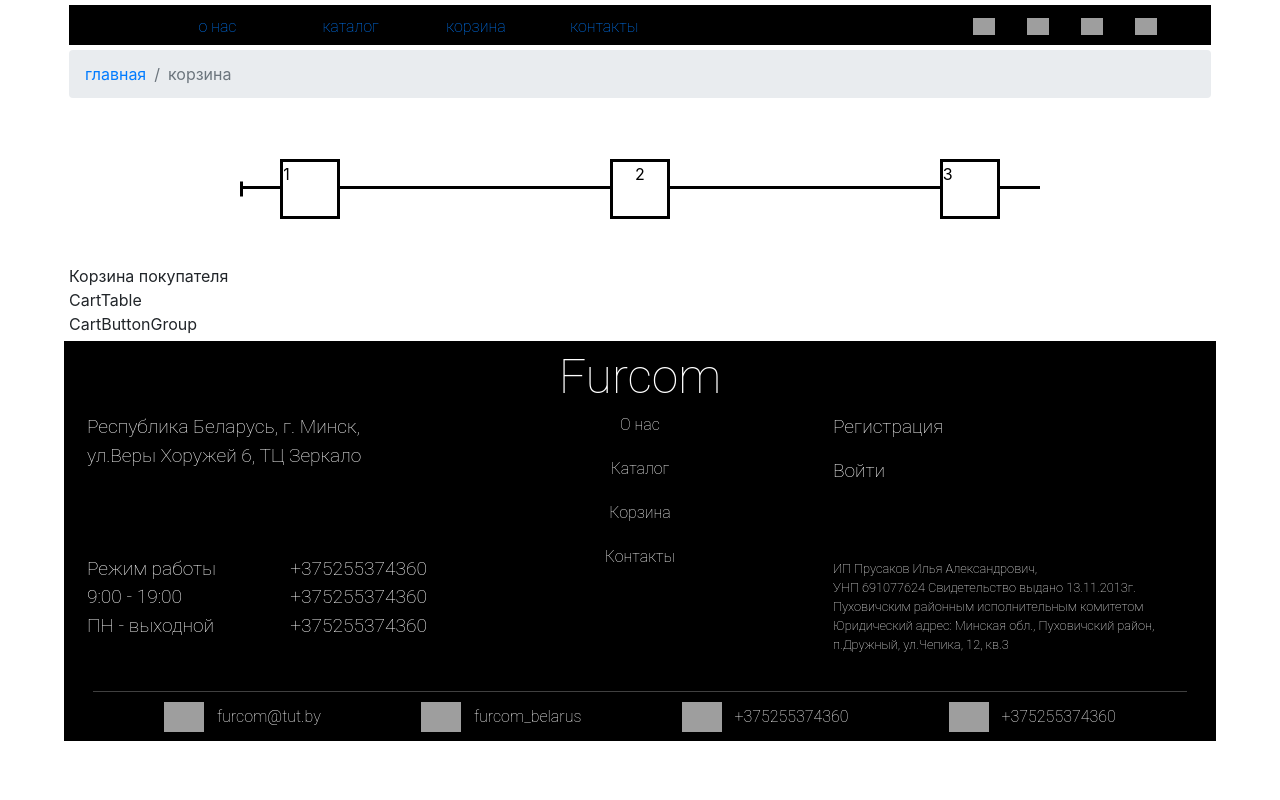
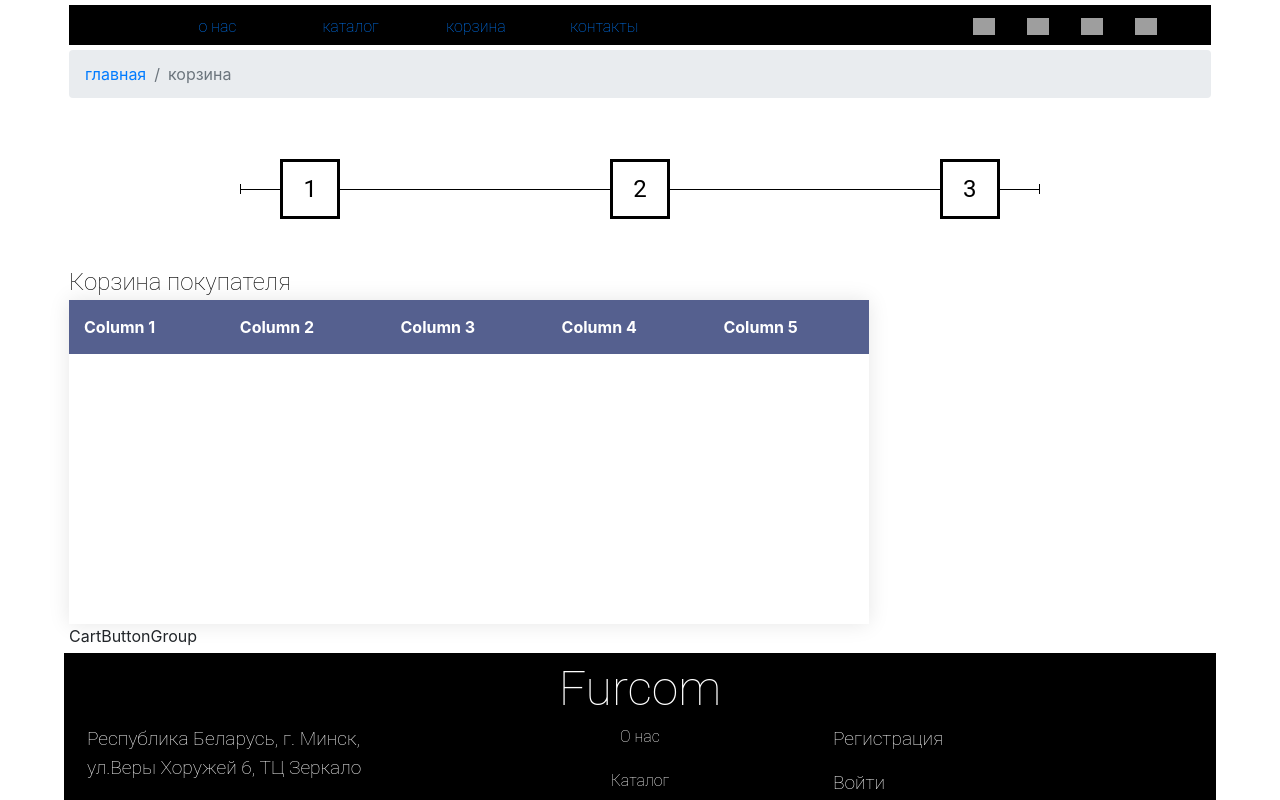
Before and after one commit to IlyaPrusakou/furcom, a React (Create React App) app: page /cart in a window 1280 px wide. Shown: the top 800 px of the page. Built offline with nearby package versions, Linux system fonts and the light colour scheme.

Commit message:
Flow End Table Begin

```diff
--- a/src/Components/Cart.js
+++ b/src/Components/Cart.js
@@ -1,7 +1,14 @@
 import React from 'react';
 import BreadCrumbs from './BreadCrumbs';
 import Flow from './Flow';
+import CartTable from './CartTable';
+import styled from 'styled-components';
 
+const CartLabel = styled.div`
+    font-family: 'Roboto Thin';
+    font-size: 1.5rem;
+    color: black;
+`;
 
 
 function Cart(props){
@@ -9,8 +16,8 @@ function Cart(props){
         <div>
             <BreadCrumbs></BreadCrumbs>
             <Flow></Flow>
-            <div>Корзина покупателя</div>
-            <div>CartTable</div>
+            <CartLabel>Корзина покупателя</CartLabel>
+            <CartTable></CartTable>
             <div>CartButtonGroup</div>
         </div>
     );
--- /dev/null
+++ b/src/Components/CartTable.js
@@ -0,0 +1,110 @@
+import React from 'react';
+import styled from 'styled-components';
+
+const Table = styled.table`
+    width: 800px;
+    border-collapse: collapse;
+    overflow: hidden;
+    box-shadow: 0 0 20px rgba(0,0,0,0.1);
+`;
+const Th = styled.th`
+    padding: 15px;
+    background-color: rgba(255,255,255,0.2);
+    color: #fff;
+    text-align: left;
+`;
+const Td = styled.td`
+    padding: 15px;
+    background-color: rgba(255,255,255,0.2);
+    color: #fff;
+`;
+
+const Thead = styled.thead`
+ & {
+	    th {
+		    background-color: #55608f;
+	        }
+    }
+`;
+
+const TBody = styled.tbody`
+& {
+	tr {
+		&:hover {
+			background-color: rgba(255,255,255,0.3);
+		}
+	}
+	td {
+		position: relative;
+		&:hover {
+			&:before {
+				content: "";
+				position: absolute;
+				left: 0;
+				right: 0;
+				top: -9999px;
+				bottom: -9999px;
+				background-color: rgba(255,255,255,0.2);
+				z-index: -1;
+			}
+		}
+	}
+}
+`;
+
+function CartTable(props){
+    return (
+        <div>
+	<Table>
+		<Thead>
+			<tr>
+				<Th>Column 1</Th>
+				<Th>Column 2</Th>
+				<Th>Column 3</Th>
+				<Th>Column 4</Th>
+				<Th>Column 5</Th>
+			</tr>
+		</Thead>
+		<TBody>
+			<tr>
+				<Td>Cell 1</Td>
+				<Td>Cell 2</Td>
+				<Td>Cell 3</Td>
+				<Td>Cell 4</Td>
+				<Td>Cell 5</Td>
+			</tr>
+			<tr>
+				<Td>Cell 1</Td>
+				<Td>Cell 2</Td>
+				<Td>Cell 3</Td>
+				<Td>Cell 4</Td>
+				<Td>Cell 5</Td>
+			</tr>
+			<tr>
+				<Td>Cell 1</Td>
+				<Td>Cell 2</Td>
+				<Td>Cell 3</Td>
+				<Td>Cell 4</Td>
+				<Td>Cell 5</Td>
+			</tr>
+			<tr>
+				<Td>Cell 1</Td>
+				<Td>Cell 2</Td>
+				<Td>Cell 3</Td>
+				<Td>Cell 4</Td>
+				<Td>Cell 5</Td>
+			</tr>
+			<tr>
+				<Td>Cell 1</Td>
+				<Td>Cell 2</Td>
+				<Td>Cell 3</Td>
+				<Td>Cell 4</Td>
+				<Td>Cell 5</Td>
+			</tr>
+		</TBody>
+	</Table>
+</div>
+    );
+}
+
+export default CartTable;
--- a/src/Components/Flow.js
+++ b/src/Components/Flow.js
@@ -9,8 +9,9 @@ height: 150px;
 const InnerContainer = styled.div`
 position: relative;
 display: flex;
-flex-direction: column;
-height:100%
+height:100%;
+width:70%;
+margin:auto;
 `;
 const Square = styled.div`
 position: absolute;
@@ -58,31 +59,58 @@ color: black;
     color: white;
 };
 `;
-const LeftSmallSquare = styled.div`
-position: absolute;
-top: 50%;
-left: 0%;
-transform: translate( 0%, -50%);
-width: 15px;
-height: 15px;
-border-left-style: solid;
-color: black;
+
+const LeftBorder = styled.div`
+    font-size:0;
+    width:1px;
+    height:10px;
+    color:#fff;
+    background-color:#000;
+    margin:0%;
+    padding:0%;
+    align-self: center;
+`;
+const Line = styled.div`
+    font-size:0;
+    width:100%;
+    height:1px;
+    color:#fff;
+    background-color:#000;
+    margin:0%;
+    padding:0%;
+    align-self: center;
 `;
 
+const StyledP = styled.p`
+    font-family: 'Roboto';
+    font-size: 1.5rem;
+    text-align: center;
+    color: black;
+    position: relative;
+    top: 50%;
+    left: 50%;
+    transform: translate(-50%, -50%);
+    &:hover{
+        color: white;
+    };
+`;
 
 function Flow(props){
     return (
         <Container>
             <InnerContainer>
-                <div style = { {height:'50%', width:'70%', padding:'0%', margin:'0%', borderBottomStyle:'solid', borderColor:'black', alignSelf:'center'} }></div>
-                <div style = { {height:'50%', padding:'0%', margin:'0%'} }></div>
-                <div style = {{position:'absolute', height:'100%', width:'70%', alignSelf:'center'}}>
-                    <LeftSmallSquare></LeftSmallSquare>
-                    <LeftSquare>1</LeftSquare>
-                    <Square>2</Square>
-                    <RightSquare>3</RightSquare>
-                </div>
-
+                <LeftBorder></LeftBorder>
+                <Line></Line>
+                <LeftBorder></LeftBorder>
+                <LeftSquare>
+                    <StyledP>1</StyledP>
+                </LeftSquare>
+                <Square>
+                    <StyledP>2</StyledP>
+                </Square>
+                <RightSquare>
+                    <StyledP>3</StyledP>
+                </RightSquare>
             </InnerContainer>
         </Container>
     );
```
